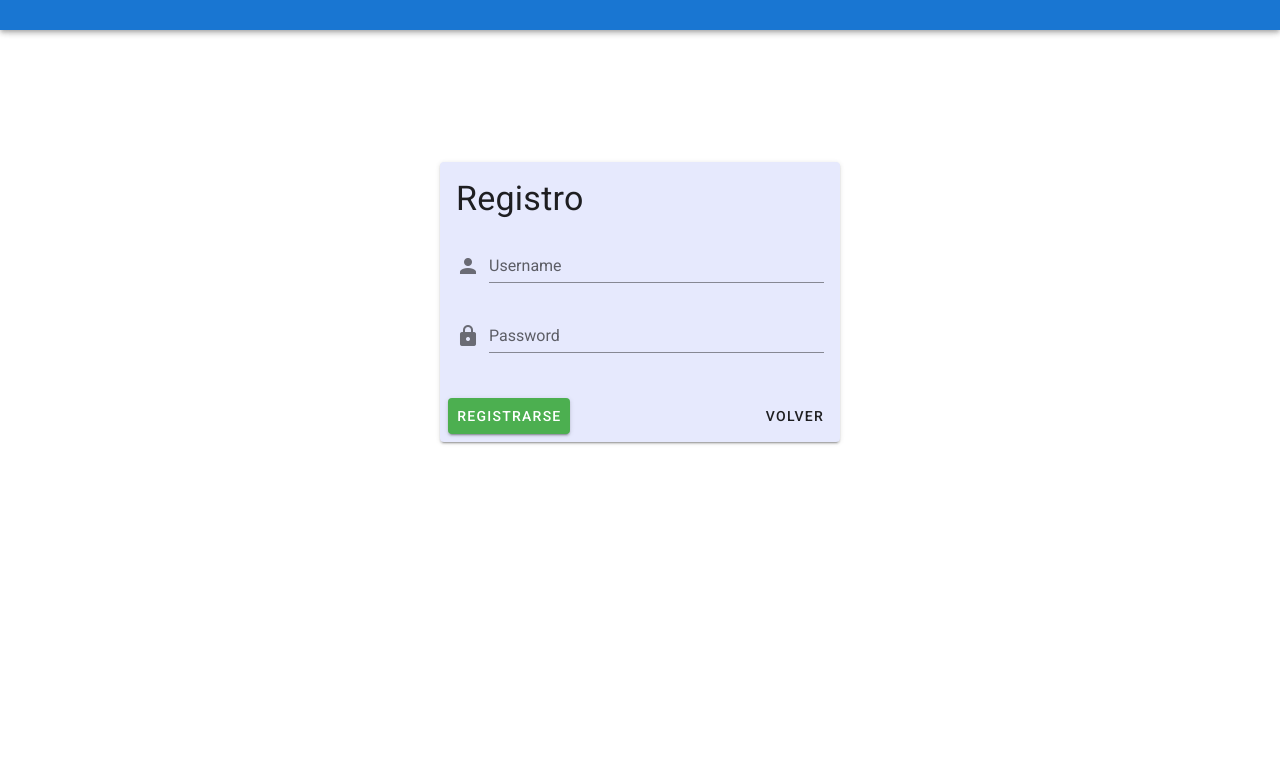
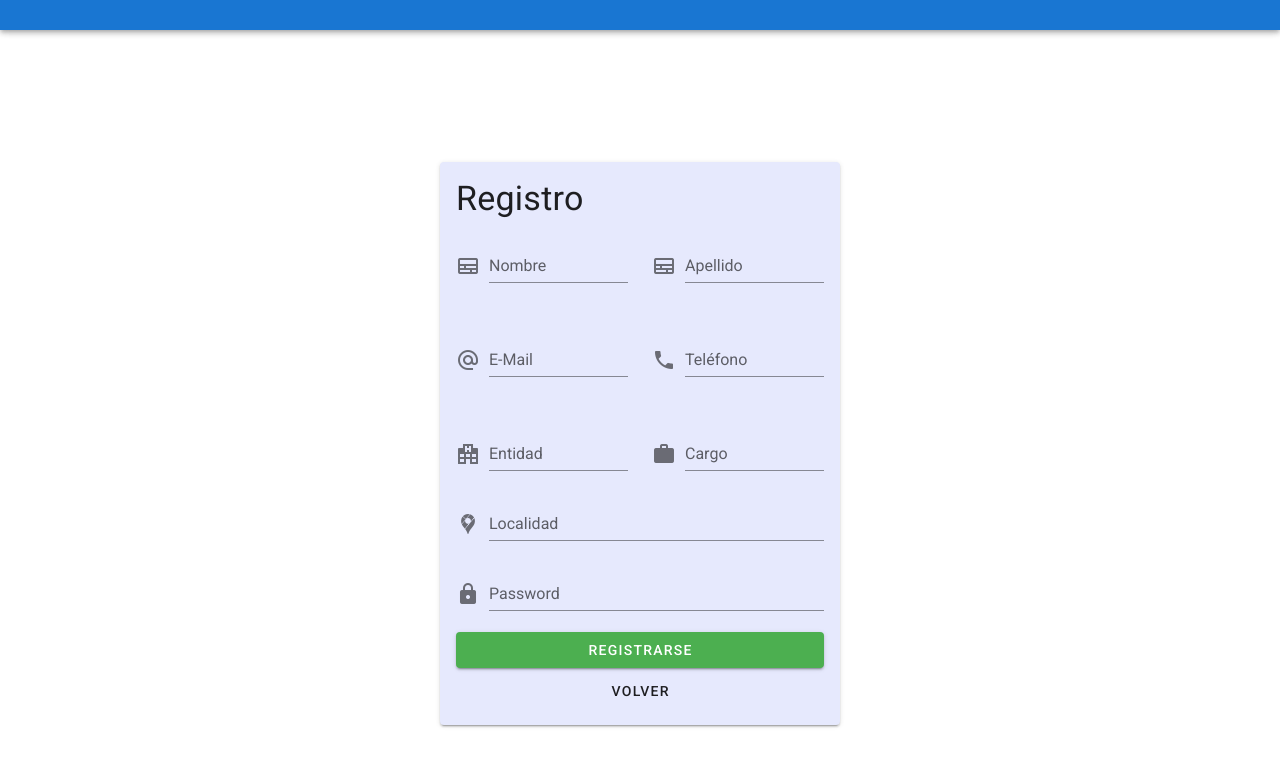
Before and after one commit to unq-arqsoft-difi/covid-front-vue, a Vue app: page /registrarse in a window 1280 px wide. Shown: the top 766 px of the page. Built offline with nearby package versions, Linux system fonts and the light colour scheme.

Commit message:
:star: add registry form

```diff
--- a/src/views/Login.vue
+++ b/src/views/Login.vue
@@ -13,13 +13,13 @@
           <h1 class="display-1">Login</h1>
         </v-card-title>
         <v-card-text>
-          <v-form ref="form" v-model="valid">
+          <v-form ref="form">
             <v-text-field label="Username" prepend-icon="mdi-account" required></v-text-field>
             <v-text-field label="Password" prepend-icon="mdi-lock" type="password" required></v-text-field>
           </v-form>
         </v-card-text>
         <v-card-actions>
-          <v-btn color="success">Ingresar</v-btn>
+          <v-btn color="success" @click="login">Ingresar</v-btn>
           <v-spacer></v-spacer>
           <v-btn text @click="registry">Registrarse</v-btn>
         </v-card-actions>
--- a/src/views/Register.vue
+++ b/src/views/Register.vue
@@ -13,29 +13,135 @@
           <h1 class="display-1">Registro</h1>
         </v-card-title>
         <v-card-text>
-          <v-form ref="form" v-model="valid">
-            <v-text-field label="Username" prepend-icon="mdi-account" required></v-text-field>
-            <v-text-field label="Password" prepend-icon="mdi-lock" type="password" required></v-text-field>
+          <v-alert v-if="errors.length > 0" type="error">
+            <ul>
+              <li v-for="(error, i) in errors" :key="i">{{ error }}</li>
+            </ul>
+          </v-alert>
+          <v-form ref="form">
+            <v-row>
+              <v-col cols="6">
+                <v-text-field
+                  label="Nombre"
+                  prepend-icon="mdi-id-card"
+                  v-model="registryData.firstName"
+                  :rules="[rules.required]"
+                  required></v-text-field>
+              </v-col>
+              <v-col cols="6">
+                <v-text-field
+                  label="Apellido"
+                  prepend-icon="mdi-id-card"
+                  v-model="registryData.lastName"
+                  :rules="[rules.required]"
+                  required></v-text-field>
+              </v-col>
+            </v-row>
+
+            <v-row>
+              <v-col cols="6">
+                <v-text-field
+                  label="E-Mail"
+                  prepend-icon="mdi-at"
+                  v-model="registryData.email"
+                  :rules="[rules.required]"
+                  required></v-text-field>
+              </v-col>
+              <v-col cols="6">
+                <v-text-field
+                  label="Teléfono"
+                  prepend-icon="mdi-phone"
+                  v-model="registryData.phone"
+                  :rules="[rules.required]"
+                  required></v-text-field>
+              </v-col>
+            </v-row>
+
+            <v-row>
+              <v-col cols="6">
+                <v-text-field
+                  label="Entidad"
+                  prepend-icon="mdi-hospital-building"
+                  v-model="registryData.entity"
+                  :rules="[rules.required]"
+                  required></v-text-field>
+              </v-col>
+              <v-col cols="6">
+                <v-text-field
+                  label="Cargo"
+                  prepend-icon="mdi-briefcase"
+                  v-model="registryData.job"
+                  :rules="[rules.required]"
+                  required></v-text-field>
+              </v-col>
+            </v-row>
+
+            <v-text-field
+              label="Localidad"
+              prepend-icon="mdi-google-maps"
+              v-model="registryData.place"
+              :rules="[rules.required]"
+              required></v-text-field>
+            <v-text-field
+              label="Password"
+              prepend-icon="mdi-lock"
+              type="password"
+              v-model="registryData.pass"
+              :rules="[rules.required]"
+              required></v-text-field>
           </v-form>
+          <v-btn
+            color="success"
+            style="margin-bottom: 5px"
+            @click="registry"
+            block
+            >Registrarse</v-btn
+          >
+          <v-btn text @click="back" block>Volver</v-btn>
         </v-card-text>
-        <v-card-actions>
-          <v-btn color="success">Registrarse</v-btn>
-          <v-spacer></v-spacer>
-          <v-btn text @click="back">Volver</v-btn>
-        </v-card-actions>
       </v-card>
     </v-container>
   </v-content>
 </template>
 
-
 <script>
+import axios from "axios";
 export default {
   name: "Register",
+  data() {
+    return {
+      errors: [],
+      rules: {
+        required: (value) => !!value || "Required.",
+      },
+      registryData: {
+        firstName: null,
+        lastName: null,
+        email: null,
+        phone: null,
+        entity: null,
+        job: null,
+        place: null,
+        pass: null,
+      },
+    };
+  },
   methods: {
     back: function() {
       this.$router.go(-1);
-    }
-  }
+    },
+    registry: function() {
+      axios
+        .post("http://localhost:9001/users", this.registryData)
+        .then(() => this.$router.push({ name: 'Login' }))
+        .catch((error) => {
+          if (error.response) {
+            this.errors = error.response.data.errors;
+          } else {
+            this.errors = ["Something is wrong... try again"];
+          }
+        });
+    },
+  },
 };
 </script>
```
